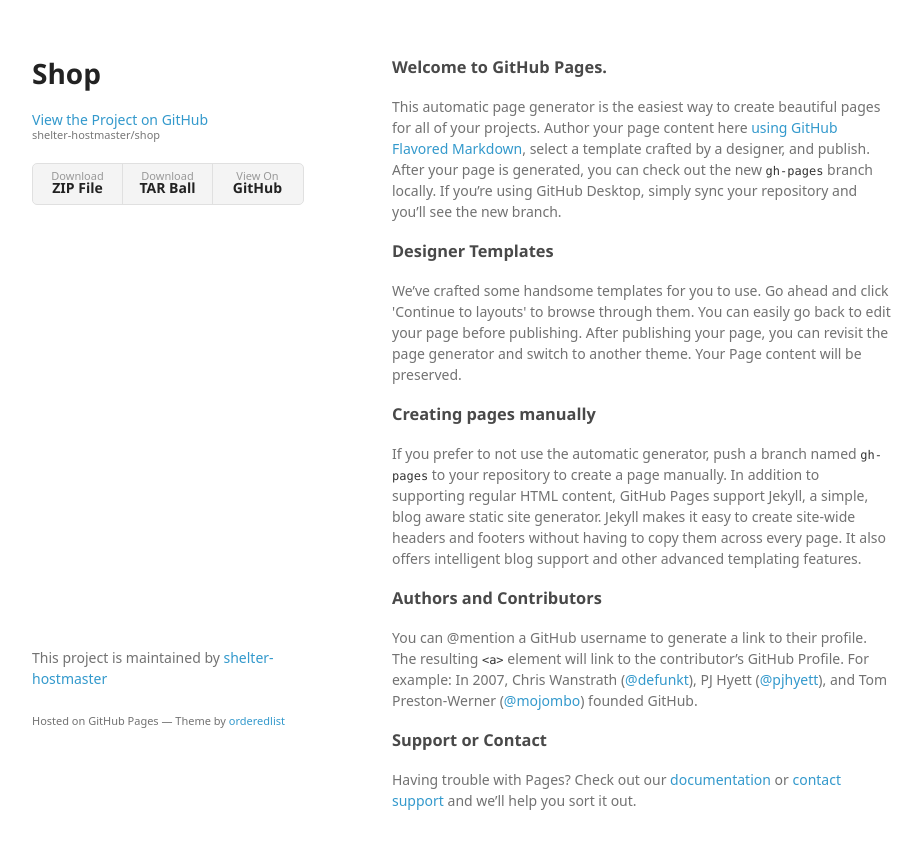
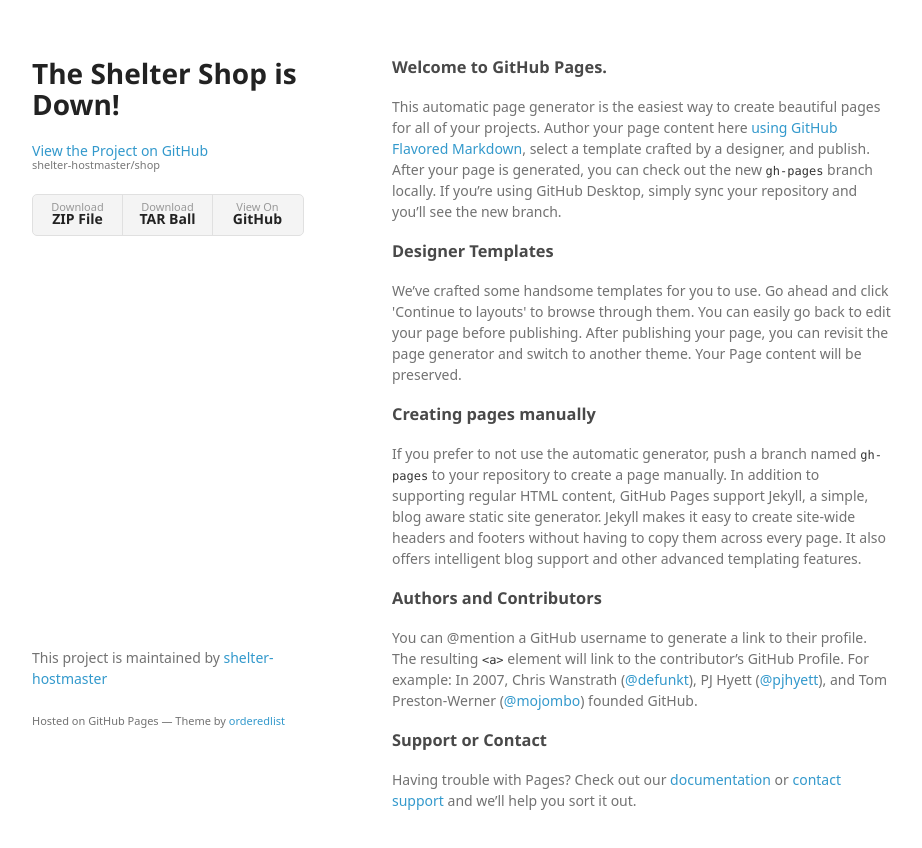
Before and after one commit to shelter-hostmaster/shop, a plain HTML site: page index.html in a window 1280 px wide. Shown: the whole page, without its empty margins (178-1100 px from the left). Drawn offline with Linux system fonts and the light colour scheme; a web font is replaced by a local one.

Commit message:
Update index.html

```diff
--- a/index.html
+++ b/index.html
@@ -15,7 +15,7 @@
   <body>
     <div class="wrapper">
       <header>
-        <h1>Shop</h1>
+        <h1>The Shelter Shop is Down!</h1>
         <p></p>
 
         <p class="view"><a href="https://github.com/shelter-hostmaster/shop">View the Project on GitHub <small>shelter-hostmaster/shop</small></a></p>
```
